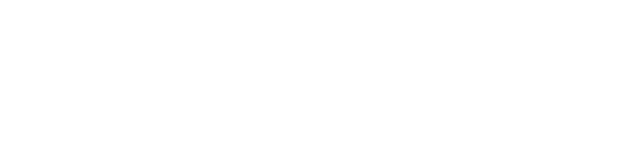
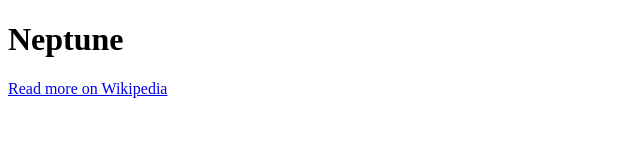
Before and after one commit to JeremyHeJian/solar-system-exercise, a plain HTML site: page Neptune/index.html in a window 1280 px wide. Shown: the whole page, without its empty margins (0-640 px from the left). Drawn offline with Linux system fonts and the light colour scheme.

Commit message:
finish adding Neptune

```diff
--- a/Neptune/index.html
+++ b/Neptune/index.html
@@ -6,5 +6,8 @@
     <meta name="viewport" content="width=device-width, initial-scale=1.0" />
     <title>Document</title>
   </head>
-  <body></body>
+  <body>
+    <h1>Neptune</h1>
+    <a href="https://en.wikipedia.org/wiki/Neptune">Read more on Wikipedia</a>
+  </body>
 </html>
```
